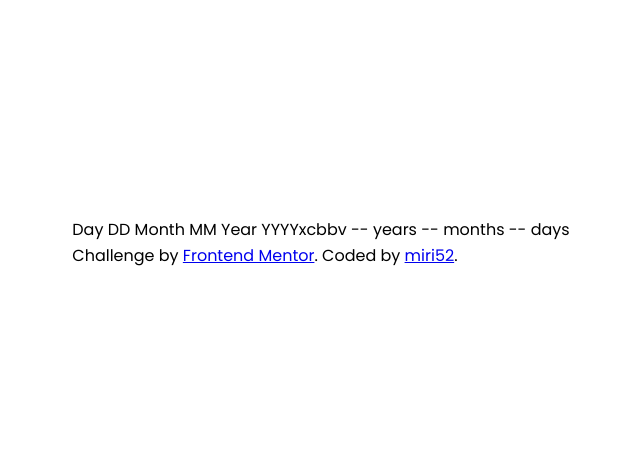
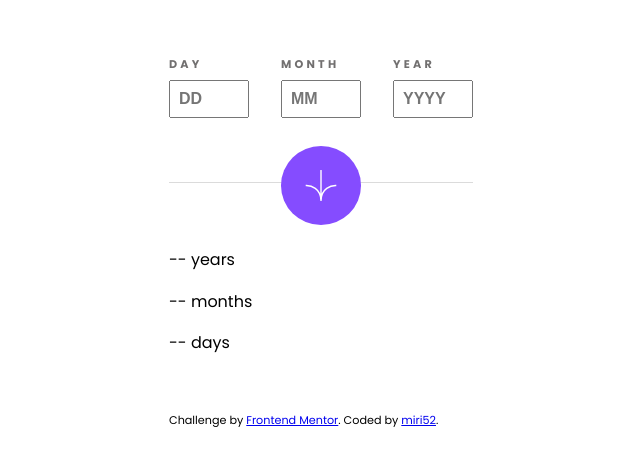
Before and after one commit to miri52/age-calculator-vanilla, a plain HTML site: page index.html in a window 1280 px wide. Shown: the part 157-622 px from the top of the page, without its empty margins (319-959 px from the left). Drawn offline with Linux system fonts and the light colour scheme.

Commit message:
add form elements and style them

```diff
--- a/index.html
+++ b/index.html
@@ -21,8 +21,58 @@
   <body>
     <main>
       <div class="container">
-        <form></form>
-        <div>Day DD Month MM Year YYYYxcbbv -- years -- months -- days</div>
+        <form class="birthday-form" id="birthday-form">
+          <div class="birthday-inputs">
+            <div class="flex-container">
+              <label for="day">day</label>
+              <input
+                type="number"
+                min="1"
+                max="31"
+                name="day"
+                id="day"
+                placeholder="DD"
+              />
+            </div>
+            <div class="flex-container">
+              <label for="month">month</label>
+              <input
+                type="number"
+                min="1"
+                max="12"
+                name="month"
+                id="month"
+                placeholder="MM"
+              />
+            </div>
+
+            <div class="flex-container">
+              <label for="year">year</label>
+              <input
+                type="number"
+                min="1900"
+                max="2100"
+                name="year"
+                id="year"
+                placeholder="YYYY"
+              />
+            </div>
+          </div>
+
+          <div class="show-age-btn-container">
+            <input
+              type="image"
+              src="./assets/images/icon-arrow.svg"
+              alt="Show age"
+              class="show-age-btn"
+            />
+          </div>
+        </form>
+        <div>
+          <p>-- years</p>
+          <p>-- months</p>
+          <p>-- days</p>
+        </div>
         <div class="attribution">
           Challenge by
           <a href="https://www.frontendmentor.io?ref=challenge" target="_blank"
--- a/src/styles.css
+++ b/src/styles.css
@@ -13,6 +13,22 @@
   --fst-italic: italic;
 
   --fs-body: 1rem;
+  --fs-input: 2rem;
+  --fs-extra: 0.7rem;
+
+  --purple: hsl(259, 100%, 65%);
+  --light-red: hsl(0, 100%, 67%);
+  --white: hsl(0, 0%, 100%);
+  --off-white: hsl(0, 0%, 94%);
+  --light-grey: hsl(0, 0%, 86%);
+  --smokey-grey: hsl(0, 1%, 44%);
+  --off-black: hsl(0, 0%, 8%);
+}
+
+input::-webkit-outer-spin-button,
+input::-webkit-inner-spin-button {
+  -webkit-appearance: none;
+  margin: 0;
 }
 
 body {
@@ -23,6 +39,29 @@ body {
   font-weight: var(--fw-regular);
 }
 
+input {
+  width: 5em;
+  padding: 0.5em;
+  color: var(--off-black);
+  font-size: var(--fs-body);
+  /* desktop
+  font-size: var(--fs-input); */
+  font-weight: var(--fw-extra-bold);
+}
+
+input[type="image"] {
+  font-size: var(--fs-body);
+}
+
+label {
+  color: var(--smokey-grey);
+  text-transform: uppercase;
+  font-size: var(--fs-extra);
+  font-weight: var(--fw-bold);
+  letter-spacing: 0.2rem;
+  margin-bottom: 0.5em;
+}
+
 main {
   height: 100vh;
   display: flex;
@@ -30,3 +69,53 @@ main {
   align-items: center;
   justify-content: center;
 }
+
+/* .container {
+  max-width: 375px;
+} */
+
+.flex-container {
+  display: flex;
+  flex-direction: column;
+}
+
+.birthday-form {
+  padding-bottom: 4em;
+  margin-bottom: 4em;
+  border-bottom: 1px solid var(--light-grey);
+  display: flex;
+  flex-direction: column;
+  align-items: center;
+  /* desktop the button has to be on the right */
+  gap: 1em;
+  position: relative;
+}
+
+.attribution {
+  font-size: var(--fs-extra);
+  margin-top: 5em;
+}
+
+.birthday-inputs {
+  display: flex;
+  /* gap still to be adjusted */
+  gap: 2em;
+}
+
+.show-age-btn-container {
+  position: absolute;
+  top: 90px;
+  /* desktop
+  top: 120px; */
+}
+
+.show-age-btn {
+  padding: 1.5em;
+  background-color: var(--purple);
+  border-radius: 50%;
+}
+
+.show-age-btn:hover,
+.show-age-btn:focus {
+  background-color: var(--off-black);
+}
```
